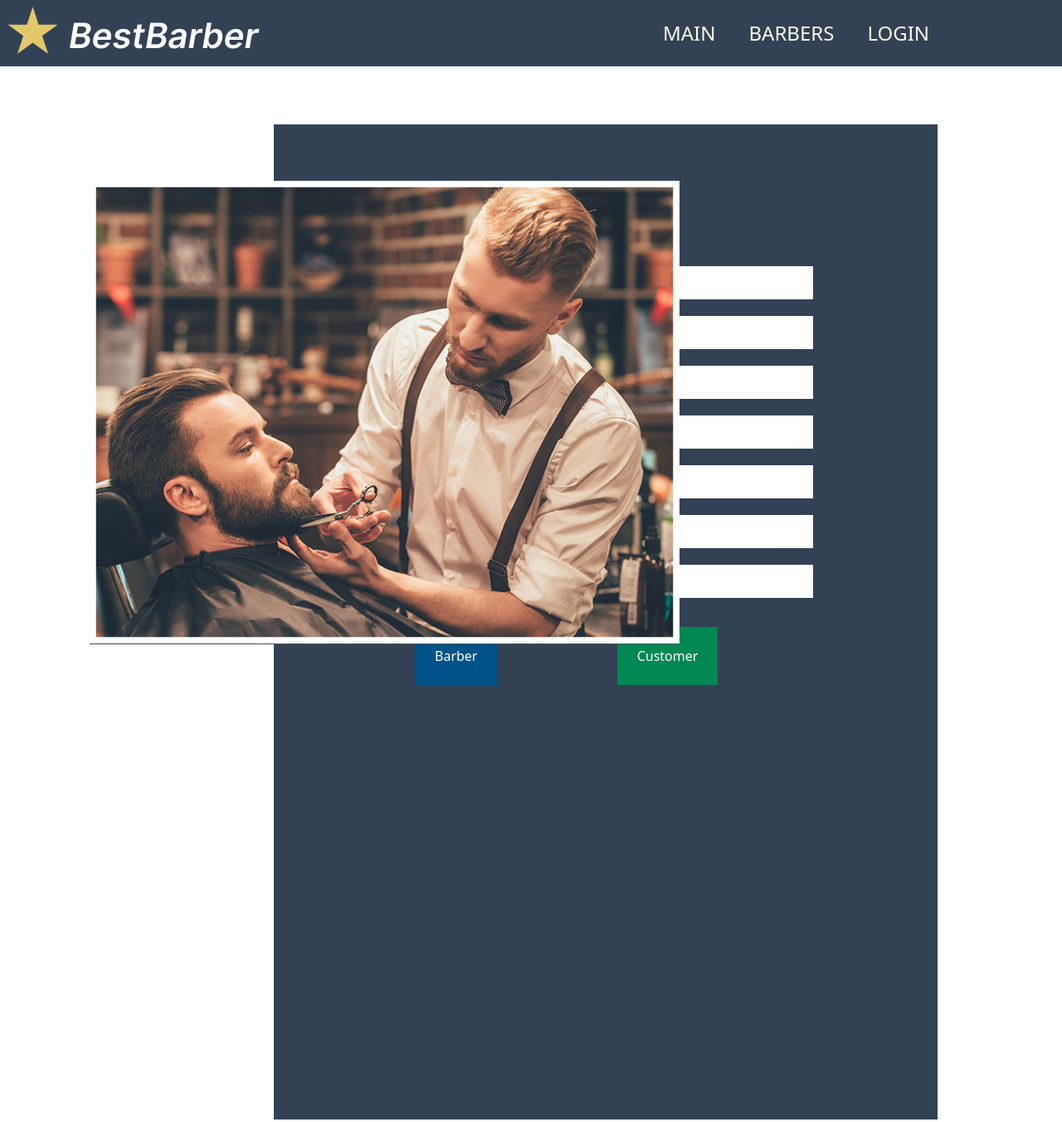
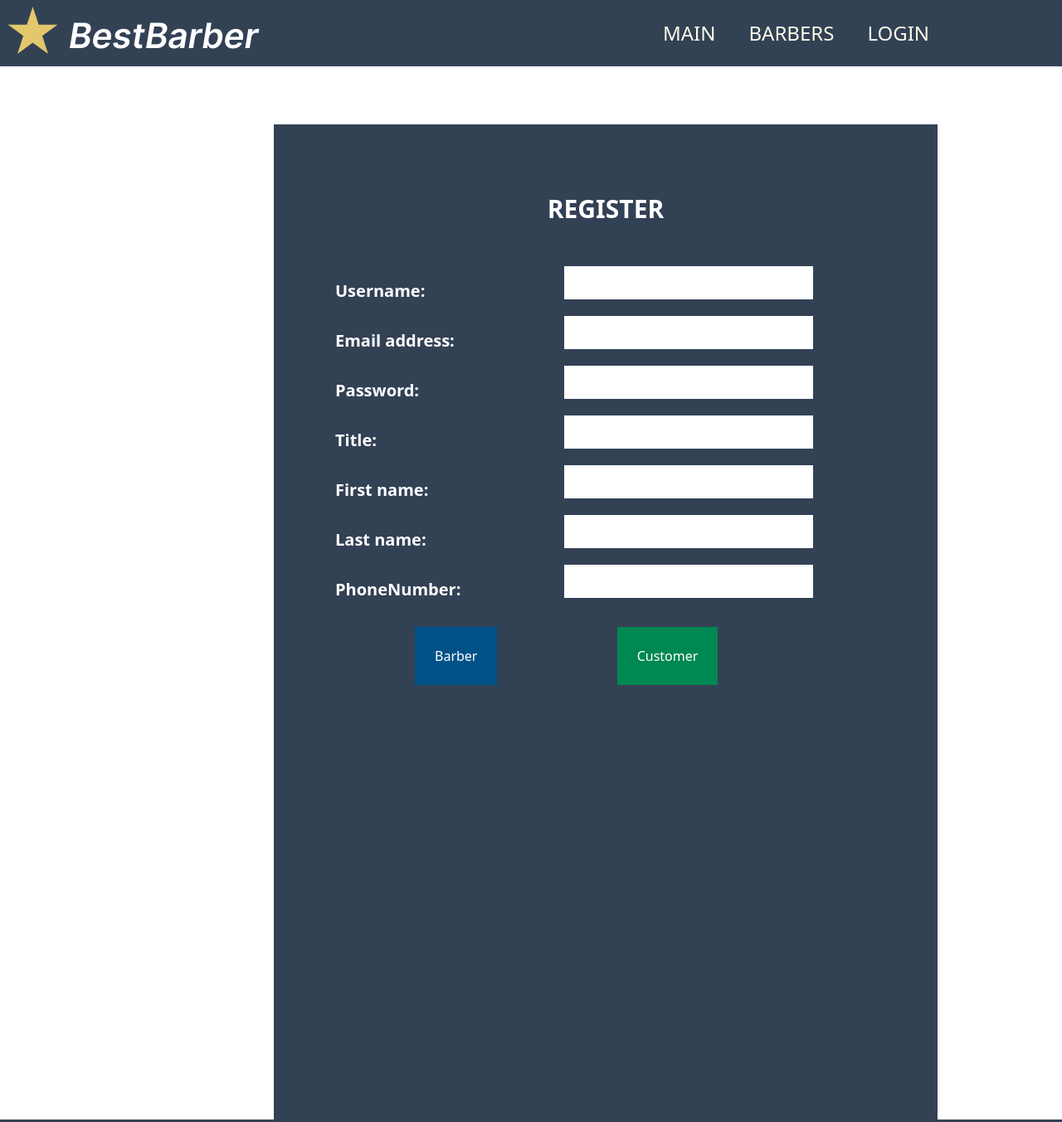
Before and after one commit to canefe/bestbarber, a Django app: page /account/register/ in a window 1280 px wide. Shown: the whole page at 83% size. Run offline with Django 4.2, Linux system fonts and the light colour scheme; style sheets or scripts are compiled from the project's sources.

Commit message:
Commented out images

```diff
--- a/templates/registration/registration_form.html
+++ b/templates/registration/registration_form.html
@@ -8,8 +8,12 @@ Register
 {% block body_block %}
 <head>
 		<style	type="text/css"	media="screen">
+
+				/* Register Box */
+
 				.register
 				{
+				display:block;
 				position:absolute;
 				top: 150px;
 				right: 150px;
@@ -18,20 +22,22 @@ Register
 				height:1200px;
 				}
 
-				.image_container
-				{
-				position:relative;
-				top: 65px;
-				left: 100px;
-				width:800px;
-				height:1200px;
-				}
+<!--				.image_container-->
+<!--				{-->
+<!--				position:relative;-->
+<!--				top: 65px;-->
+<!--				left: 100px;-->
+<!--				width:800px;-->
+<!--				height:1200px;-->
+<!--				}-->
 
-				.regi_image
-				{
-				position:relative;
-				top: 65px;
-				}
+
+<!--				.regi_image-->
+<!--				{-->
+<!--				display:block;-->
+<!--				position:relative;-->
+<!--				top: 65px;-->
+<!--				}-->
 
 				input
 				{
@@ -127,7 +133,7 @@ Register
 				border: none;
 				font-size: 30px;
 				border-radius: 4px;
-				}
+
 		</style>
 </head>
 <body>
@@ -168,13 +174,13 @@ Register
 				</form>
 				{% endif %}
 		</div>
-</div>
+<!--</div>-->
 
+<!--		//Register Image-->
+<!--		<div class= "image_container">-->
+<!--			<img src="{% static 'images/barber1.png' %}" class="m-2 regi_image">-->
 
-		<div class= "image_container">
-			<img src="{% static 'images/barber1.png' %}" class="m-2 regi_image">
-
-</div>
+<!--</div>-->
 
 
 </body>
```
